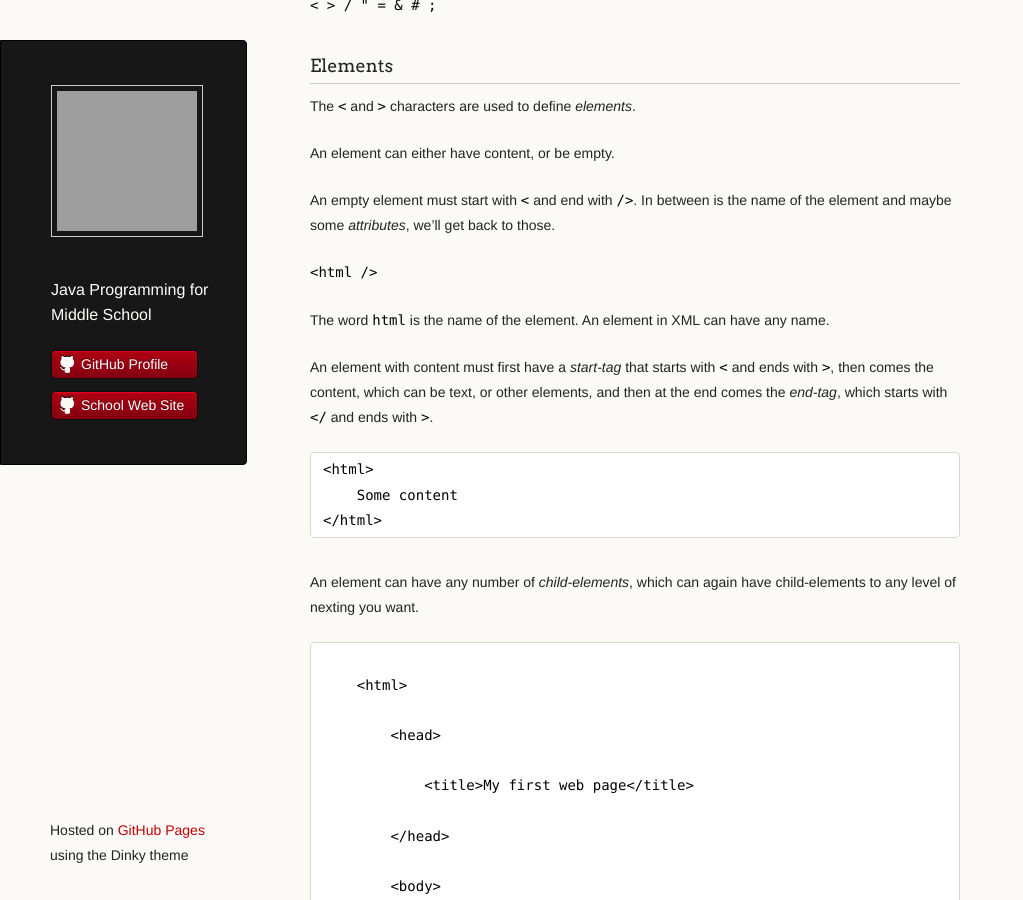
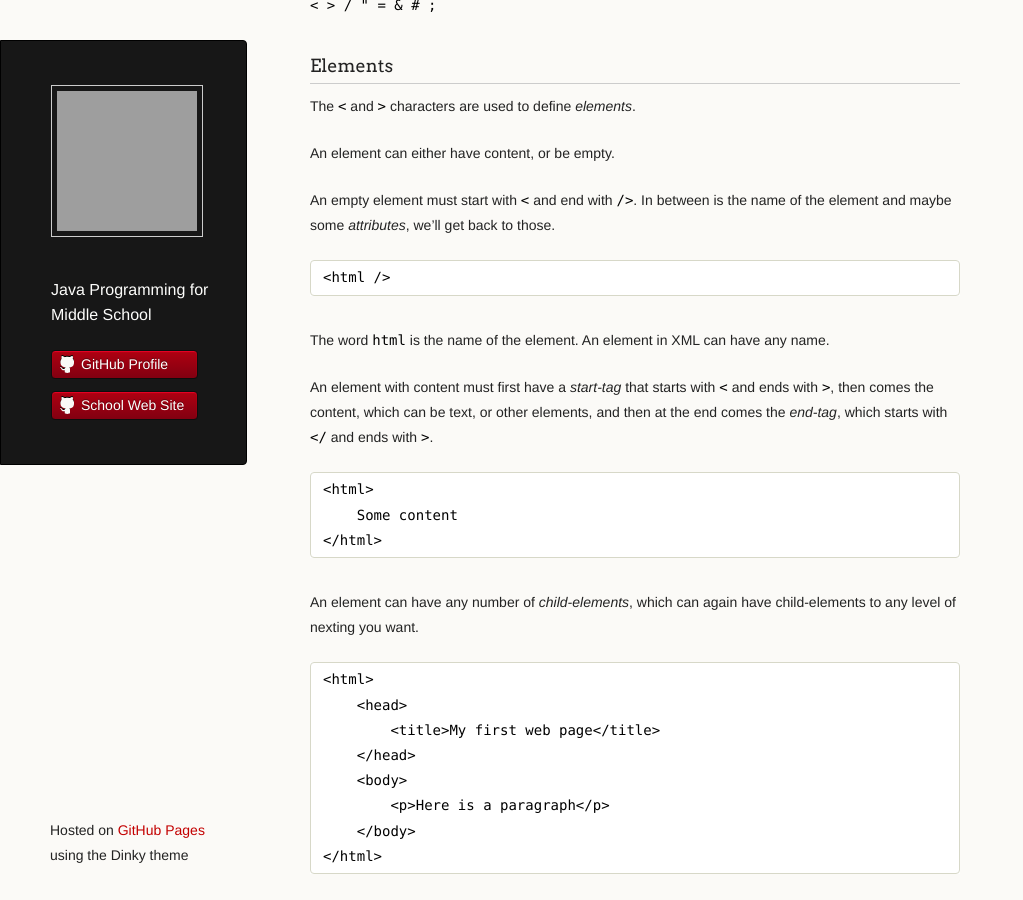
Before and after one commit to mscsbend/mscsbend.github.io, a Jekyll site: the page built from course/html5/description.md, in a window 1280 px wide and 900 px high, scrolled down 641 px. Shown: the whole window, without its empty margins (0-1023 px from the left). Built offline with Jekyll 4.4.1, drawn with Linux system fonts in a browser that asks for light colours; grey boxes are pictures that could not be loaded.

Commit message:
Update description.md

````diff
--- a/course/html5/description.md
+++ b/course/html5/description.md
@@ -23,7 +23,8 @@ An element can either have content, or be empty.
 
 An empty element must start with `<` and end with `/>`. In between is the name of the element and maybe some *attributes*, we'll get back to those.
 
-`<html />`
+
+    <html />
 
 The word `html` is the name of the element. An element in XML can have any name.
 
@@ -36,29 +37,20 @@ An element with content must first have a *start-tag* that starts with `<` and e
 
 An element can have any number of *child-elements*, which can again have child-elements to any level of nexting you want.
 
-```
 
     <html>
-
         <head>
-
             <title>My first web page</title>
-
         </head>
-
         <body>
-
             <p>Here is a paragraph</p>
-
         </body>
-
     </html>
-```
 
 It is customary to indent child-elements, but it is not neccessary. It just makes it more *pretty*, and easier to read.
 
 Something like this is perfectly legal XML syntax:
 
-`<html><body><p>Here is a paragraph</p></body></html>`
+    <html><body><p>Here is a paragraph</p></body></html>
 
 ##Where can I find more information?
````
